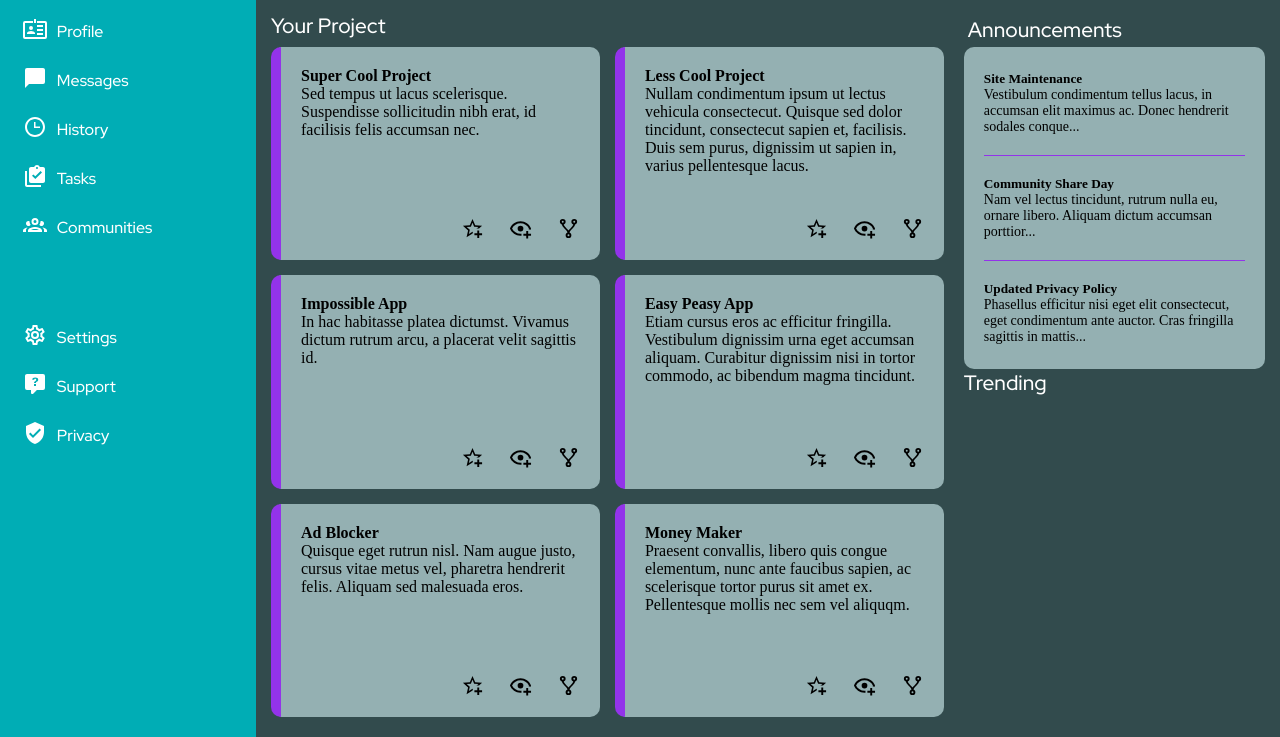
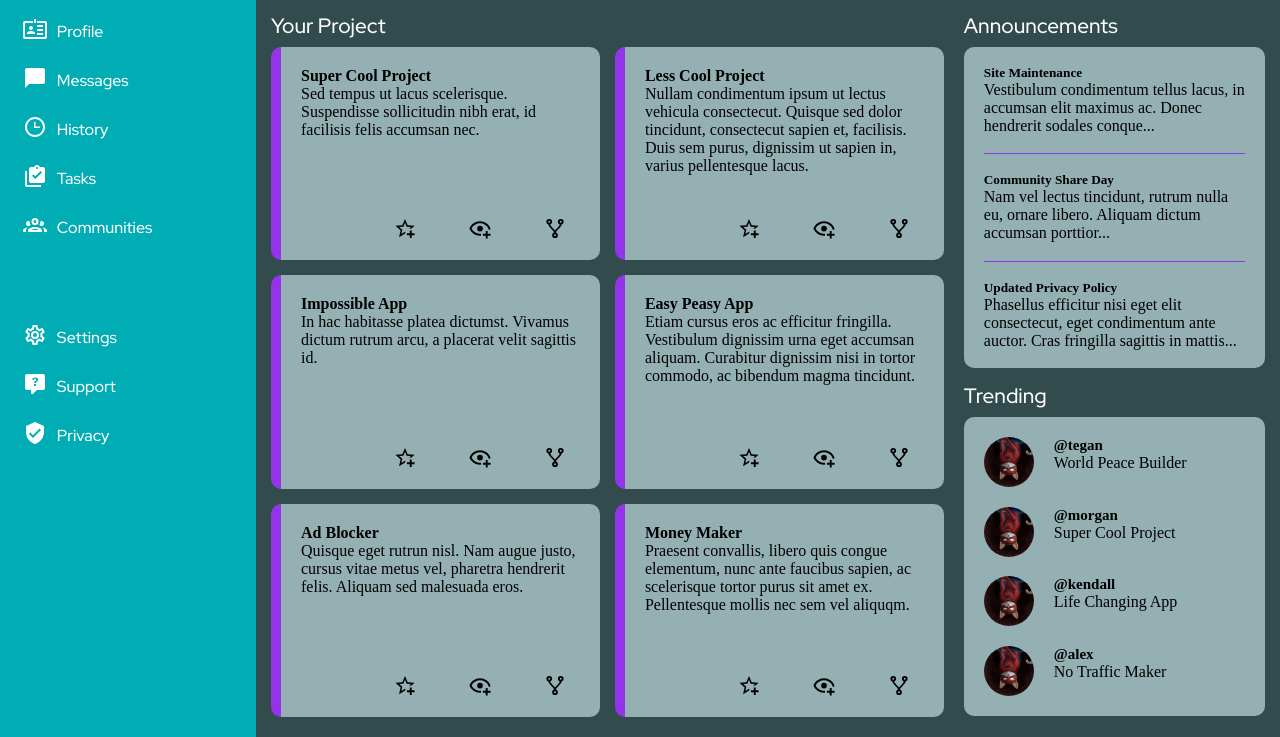
Before and after one commit to Nicolay112358/Admin-Dashboard, a plain HTML site: page index.html in a window 1280 px wide. Shown: the part 151-888 px from the top of the page. Drawn offline with Linux system fonts and the light colour scheme.

Commit message:
added right-sadebar

```diff
--- a/index.html
+++ b/index.html
@@ -190,14 +190,18 @@
                 </div>
             </div>
             <div class="right-sidebar">
+                <div class="announcements-area">
+
                     <div class="announcements-text">
                         <p>Announcements</p>
                     </div>
+
                     <div class="announcements">
                         <div class="notification-area">
                             <div class="notification">
                                 <h5>Site Maintenance</h5>
-                            <p>Vestibulum condimentum tellus lacus, in accumsan elit maximus ac. Donec hendrerit sodales
+                                <p>Vestibulum condimentum tellus lacus, in accumsan elit maximus ac. Donec hendrerit
+                                    sodales
                                     conque...
                                 </p>
                             </div>
@@ -215,8 +219,41 @@
                             </div>
                         </div>
                     </div>
+                </div>
                 <div class="trending">
-                    <p class="trending-text">Trending</p>
+                    <div class="trending-text">
+                        <p>Trending</p>
+                    </div>
+                    <div class="trending-area">
+                        <div class="trending-img">
+                            <img src="./img/avata-img/kot_Spider-man_7318.jpg" alt="Avatar's of user">
+                            <div>
+                                <p class="nicname">@tegan</p>
+                                <p>World Peace Builder</p>
+                            </div>
+                        </div>
+                        <div class="trending-img">
+                            <img src="./img/avata-img/kot_Spider-man_7318.jpg" alt="Avatar's of user">
+                            <div>
+                                <p class="nicname">@morgan</p>
+                                <p>Super Cool Project</p>
+                            </div>
+                        </div>
+                        <div class="trending-img">
+                            <img src="./img/avata-img/kot_Spider-man_7318.jpg" alt="Avatar's of user">
+                            <div>
+                                <p class="nicname">@kendall</p>
+                                <p>Life Changing App</p>
+                            </div>
+                        </div>
+                        <div class="trending-img">
+                            <img src="./img/avata-img/kot_Spider-man_7318.jpg" alt="Avatar's of user">
+                            <div>
+                                <p class="nicname">@alex</p>
+                                <p>No Traffic Maker</p>
+                            </div>
+                        </div>
+                    </div>
                 </div>
             </div>
         </div>
--- a/style.css
+++ b/style.css
@@ -170,7 +170,7 @@
     align-self: center;
 }
 
-.avata-palce img {
+img {
     height: 50px;
     width: 50px;
     border-radius: 100%;
@@ -279,42 +279,89 @@
 }
 
 .right-sidebar {
-    grid-row: 1 / 2;
+    grid-row: 1 / 3;
     grid-column: 2 / 3;
     width: 100%;
     height: 100%;
     display: grid;
     grid-template-columns: repeat(1, 1fr);
     grid-template-rows: repeat(2, 1fr);
+    gap: 15px;
 }
 
-.announcements,
-.trending {
-    height: 100%;
+.announcements-area {
+    grid-row: 1 / 2;
+    grid-column: 1 / 2;
+    padding-bottom: 15px;
 }
 
 .announcements-text {
-    padding: 4px;
+    padding-bottom: 8px;
+}
+
+.announcements {
+    height: calc(100% - 19px);
 }
 
 .notification-area {
+    padding: 25px;
+    padding: 0px 20px 0px 20px;
+    height: 100%;
+    display: flex;
+    flex-direction: column;
+    align-items: flex-start;
+    justify-content: space-around;
     background-color: #94B0B2;
     border-radius: 10px;
-    padding-top: 4px;
-    padding-bottom: 4px;
 }
 
-.notification {
-    margin: 20px 20px 20px 20px;
-
+.notification-area .notification {
+    align-self: center;
+    flex-grow: 1;
+    align-self: center;
+    display: flex;
+    flex-direction: column;
+    align-items: flex-start;
+    justify-content: center;
+    font-size: 1em;
 }
 
-.notification p {
-    font-size: 14px;
+.notification h5 {
+    font-weight: 900;
 }
 
 .notification:nth-child(2) {
-    padding: 20px 0px 20px 0px;
-    border-top: 1px solid #9333ea;
-    border-bottom: 1px solid #9333ea;
+    border-top: solid 1px #9333ea;
+    border-bottom: solid 1px #9333ea;
+    flex-grow: 1;
 }
+
+.trending-text {
+    padding-bottom: 8px;
+}
+
+.trending-area {
+    background-color: #94B0B2;
+    border-radius: 10px;
+    padding: 20px;
+    height: calc(100% - 56px);
+    display: flex;
+    flex-direction: column;
+    align-items: flex-start;
+    justify-content: space-between;
+}
+
+.trending-img {
+    width: 100%;
+    display: flex;
+    justify-content: flex-start;
+}
+
+.trending-img div {
+    padding-left: 20px;
+}
+
+.nicname {
+    font-weight: 900;
+    font-size: 15px;
+}
```
Lines whose indentation alone changed are shown as unchanged.
